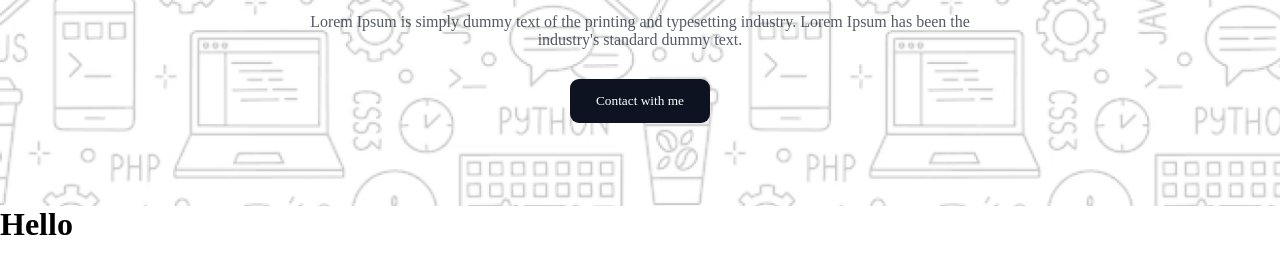
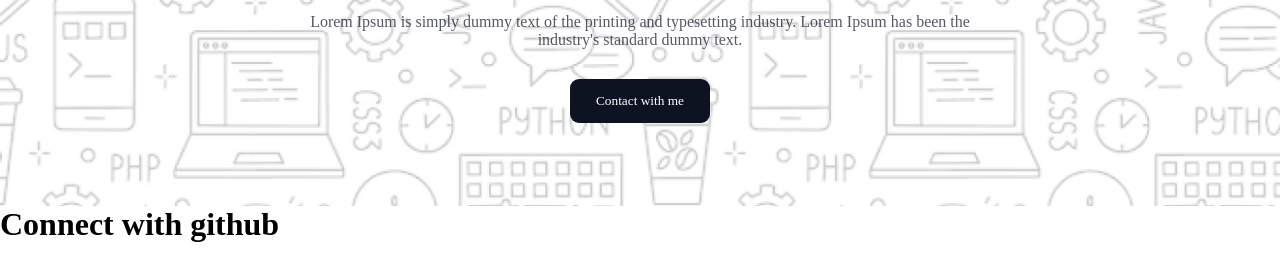
Before and after one commit to farad-alam/DevsPortfolio, a website: page index.html in a window 1280 px wide. Shown: the part 527-800 px from the top of the page. Drawn offline with Linux system fonts and the light colour scheme; a web font is replaced by a local one.

```diff
--- a/index.html
+++ b/index.html
@@ -38,7 +38,7 @@
       </section>
     </header>
     <main>
-      <h1>Hello</h1>
+      <h1>Connect with github</h1>
     </main>
     <footer></footer>
   </body>
```
Also changed, not shown: 1 other file.
